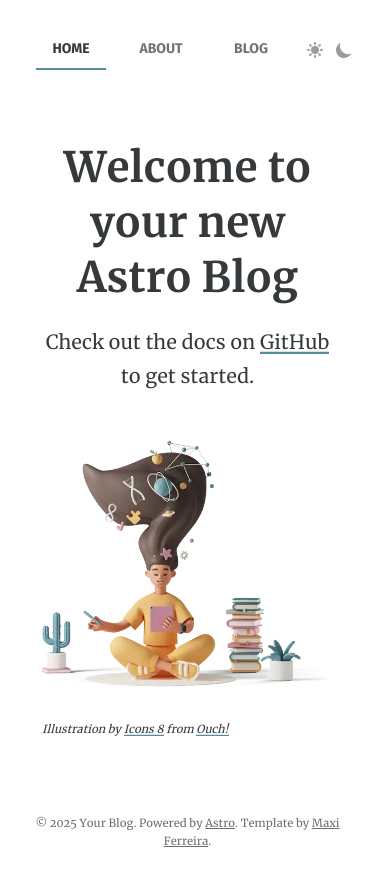
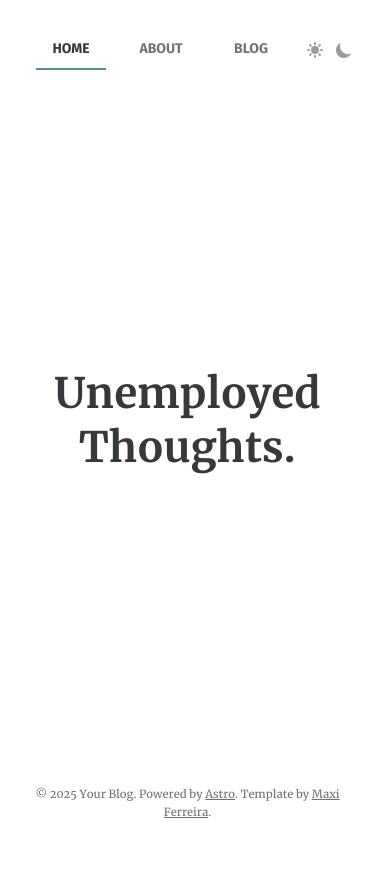
Before and after one commit to Mouzone/blog, an Astro site: page / in a window 390 px wide. After the commit the page ends 844 px from the top, so only its background shows below. Built offline with nearby package versions, Linux system fonts and the light colour scheme; Astro itself is replaced by a stand-in of ours.

Commit message:
Redesign landing page

```diff
--- a/src/pages/index.astro
+++ b/src/pages/index.astro
@@ -9,23 +9,8 @@ const permalink = Astro.site.href;
 <BaseLayout title={title} description={description} permalink={permalink}>
   <div class="home-container">
     <div class="home-copy">
-      <h1>Welcome to your new Astro Blog</h1>
-      <p>Check out the docs on <a href="https://www.github.com/Charca/astro-blog-template" target="_blank" rel="noopener">GitHub</a> to get started.</p>
+      <h1>Unemployed Thoughts.</h1>
     </div>
-
-    <div class="hero-image-container">
-      <picture>
-        <source srcset="/assets/home-illustration.webp" media="(min-width: 600px)">
-        <img class="hero-image" alt="Illustration of person reading a book" src="/assets/home-illustration-small.webp" width="550" height="466">
-      </picture>
-      <p class="caption">
-        Illustration by
-        <a href="https://icons8.com/illustrations/author/5c07e68d82bcbc0092519bb6" target="_blank" rel="noopener">Icons 8</a>
-        from
-        <a href="https://icons8.com/illustrations" target="_blank" rel="noopener">Ouch!</a>
-      </p>
-    </div>
-  </div>
 </BaseLayout>
 
 <style>
@@ -41,6 +26,7 @@ const permalink = Astro.site.href;
   .home-copy {
     flex: 1;
     padding: 0 1em;
+    text-align: center;
   }
 
   .home-copy h1 {
@@ -49,51 +35,4 @@ const permalink = Astro.site.href;
     line-height: 1.3;
   }
 
-  .home-copy p {
-    font-size: 1.4em;
-  }
-
-  .hero-image-container {
-    margin: 0 1em;
-    text-align: center;
-  }
-
-  .hero-image-container picture {
-    display: block;
-    min-height: 250px;
-  }
-
-  .caption {
-    font-size: .8em;
-    font-style: italic;
-    text-align: left;
-  }
-
-  .hero-image {
-    width: 100%;
-    max-width: 550px;
-    margin-bottom: 1em;
-  }
-
-  @media (max-width: 1200px) {
-    p {
-      font-size: 1.2em;
-    }
-
-    .hero-image {
-      max-width: 400px;
-    }
-  }
-
-  @media (max-width: 800px) {
-    .home-container {
-      flex-direction: column;
-    }
-
-    .home-copy {
-      flex: 0;
-      padding-bottom: 2em;
-      text-align: center;
-    }
-  }
 </style>
```
